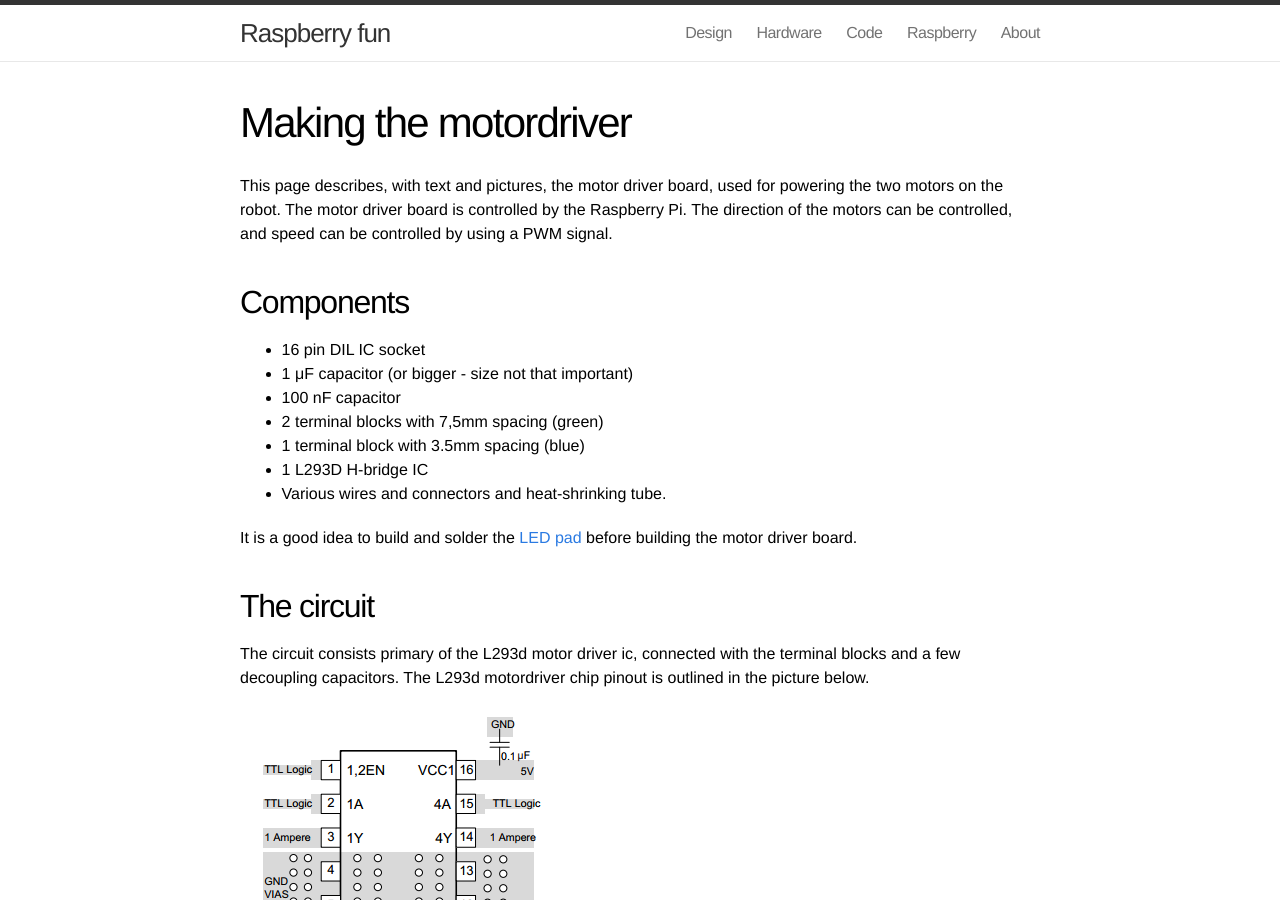
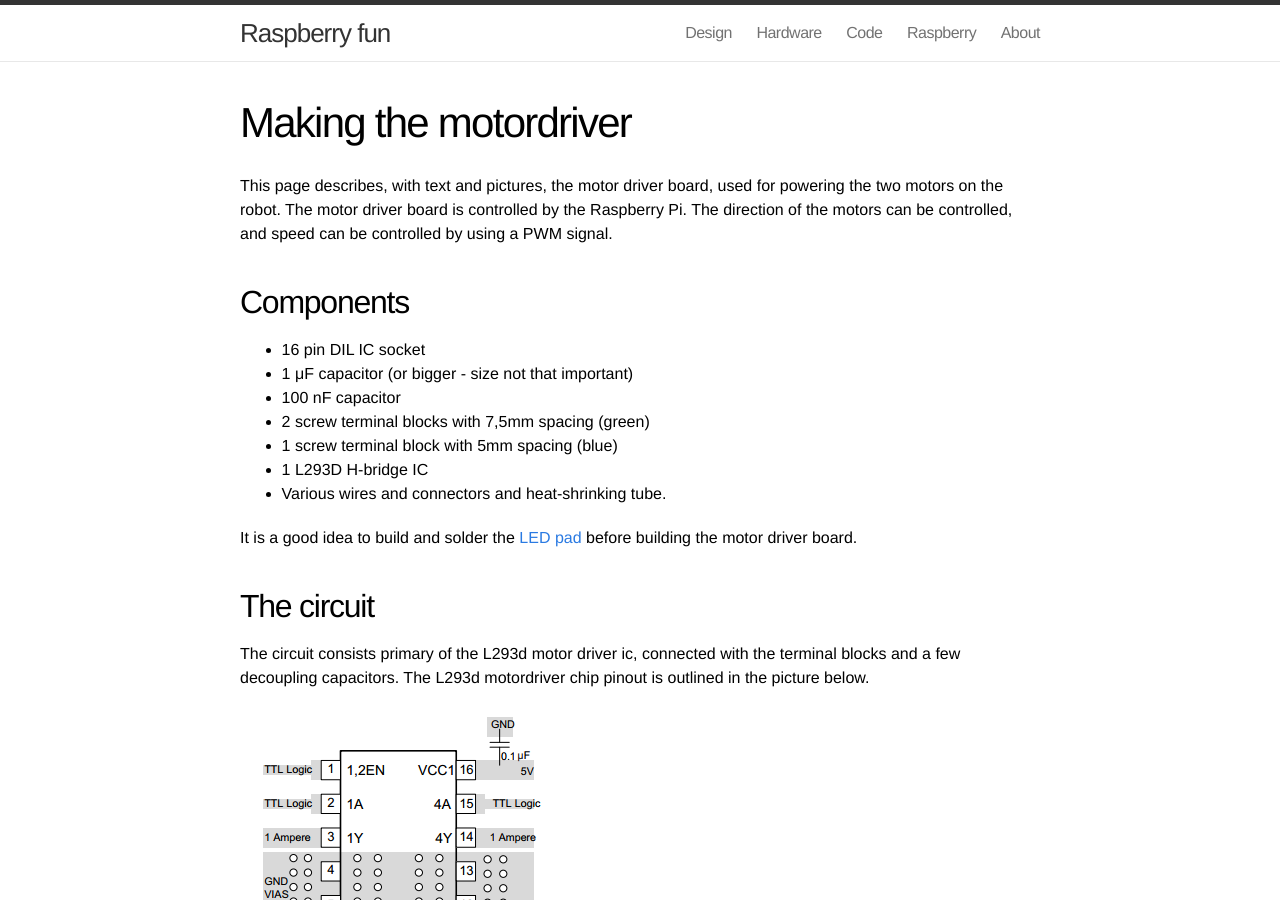
Before and after one commit to EAL-IT-Technology/RaspberryFun, a Jekyll site: the page built from hardware/motordriver/index.md, in a window 1280 px wide and 900 px high. Built offline with Jekyll 4.4.1, drawn with Linux system fonts in a browser that asks for light colours.

Commit message:
Updated motordriver/index.md

```diff
--- a/hardware/motordriver/index.md
+++ b/hardware/motordriver/index.md
@@ -9,8 +9,8 @@ This page describes, with text and pictures, the motor driver board, used for po
 * 16 pin DIL IC socket
 * 1 &mu;F capacitor (or bigger - size not that important)
 * 100 nF capacitor
-* 2 terminal blocks with 7,5mm spacing (green)
-* 1 terminal block with 3.5mm spacing (blue)
+* 2 screw terminal blocks with 7,5mm spacing (green)
+* 1 screw terminal block with 5mm spacing (blue)
 * 1 L293D H-bridge IC
 * Various wires and connectors and heat-shrinking tube.
 
```
